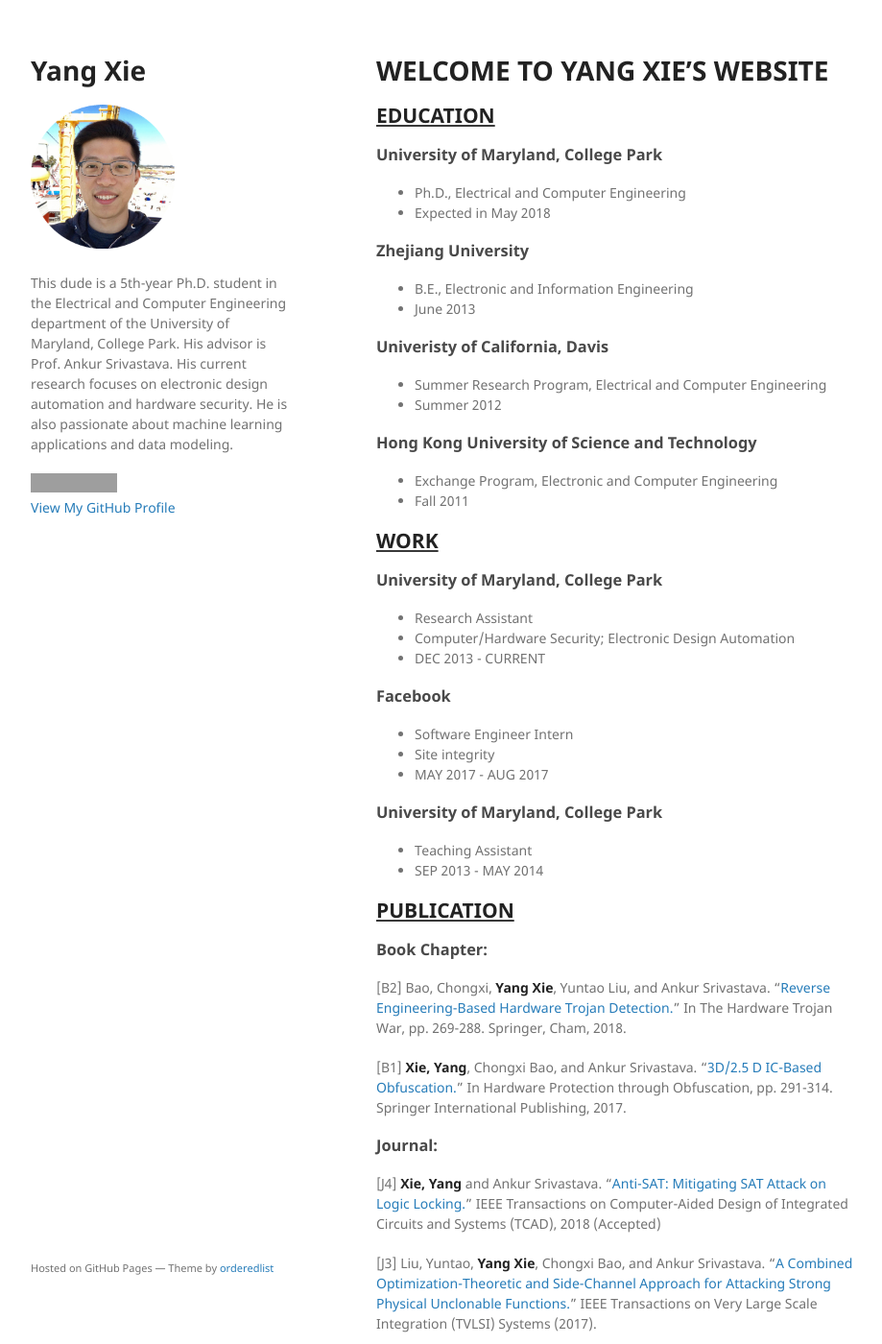
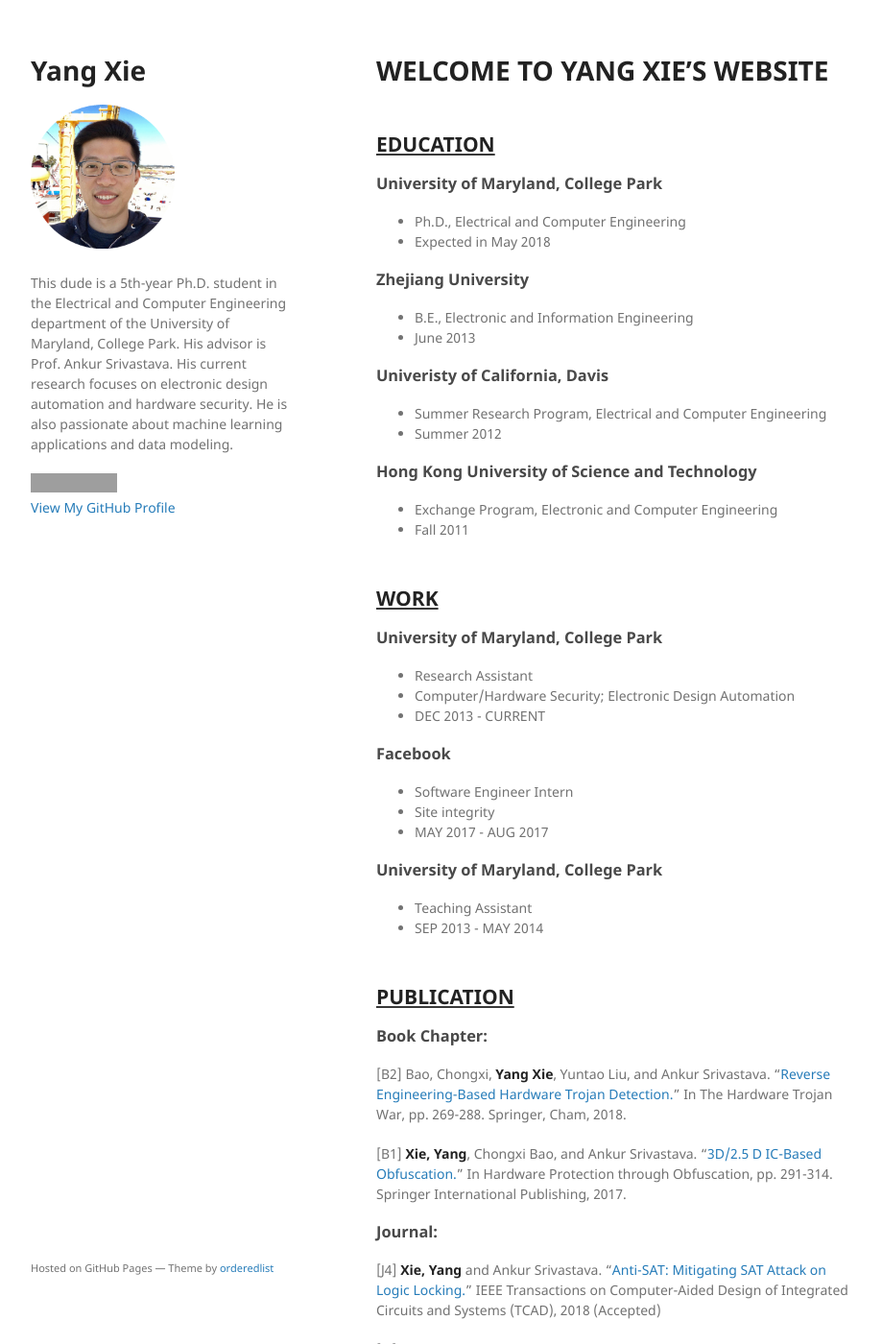
Before and after one commit to yxie/yxie.github.io, a Jekyll site: the page built from index.md, in a window 1280 px wide and 1400 px high. Shown: the whole window at 96% size, without its empty margins (178-1097 px from the left). Built offline with Jekyll 4.4.1, drawn with Linux system fonts in a browser that asks for light colours; our own code applies the rules of GitHub Pages for plain Markdown files; grey boxes are pictures that could not be loaded.

Commit message:
change h2 margin top

```diff
--- a/_sass/jekyll-theme-minimal.scss
+++ b/_sass/jekyll-theme-minimal.scss
@@ -29,6 +29,7 @@ h1 {
 h2 {
   color:#393939;
   text-decoration: underline;
+  margin: 50px 0 20px 0;
 }
 
 h3, h4, h5, h6 {
```
